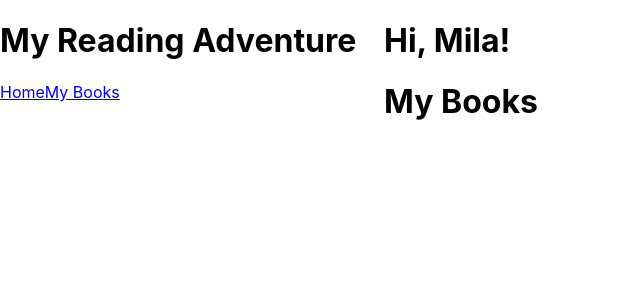
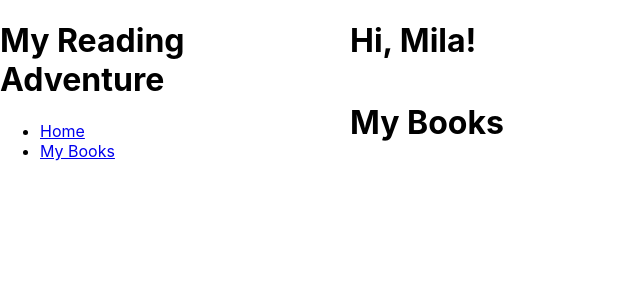
Before and after one commit to jess-abels/reading-adventure, a React (Create React App) app: page /books in a window 1280 px wide. Shown: the top 300 px of the page, without its empty margins (0-640 px from the left). Built offline with nearby package versions, Linux system fonts and the light colour scheme.

Commit message:
fix flexbox layout

```diff
--- a/src/components/layout/Layout.css
+++ b/src/components/layout/Layout.css
@@ -1,4 +1,10 @@
 .container {
-display: flex;
-flex-direction: row;
+    display: flex;
+    height: 100vh;
 }
+
+#main-content {
+    display: flex;
+    flex-direction: column;
+    flex: 1;
+}
--- a/src/components/layout/Sidebar.css
+++ b/src/components/layout/Sidebar.css
@@ -1,3 +1,3 @@
 #sidebar {
-    width: 30%;
+    width: 350px;
 }
--- a/src/components/layout/Sidebar.tsx
+++ b/src/components/layout/Sidebar.tsx
@@ -16,7 +16,9 @@ export default function Sidebar() {
   return (
     <div id="sidebar">
     <h1>My Reading Adventure</h1>
-    {navItems.map((navItem)=>  <NavLink to={navItem.path}>{navItem.label}</NavLink>)}
+    <ul>
+    {navItems.map((navItem)=>  <li key={navItem.path}> <NavLink to={navItem.path}>{navItem.label}</NavLink></li>)}
+    </ul>
     </div>
   )
 }
```
